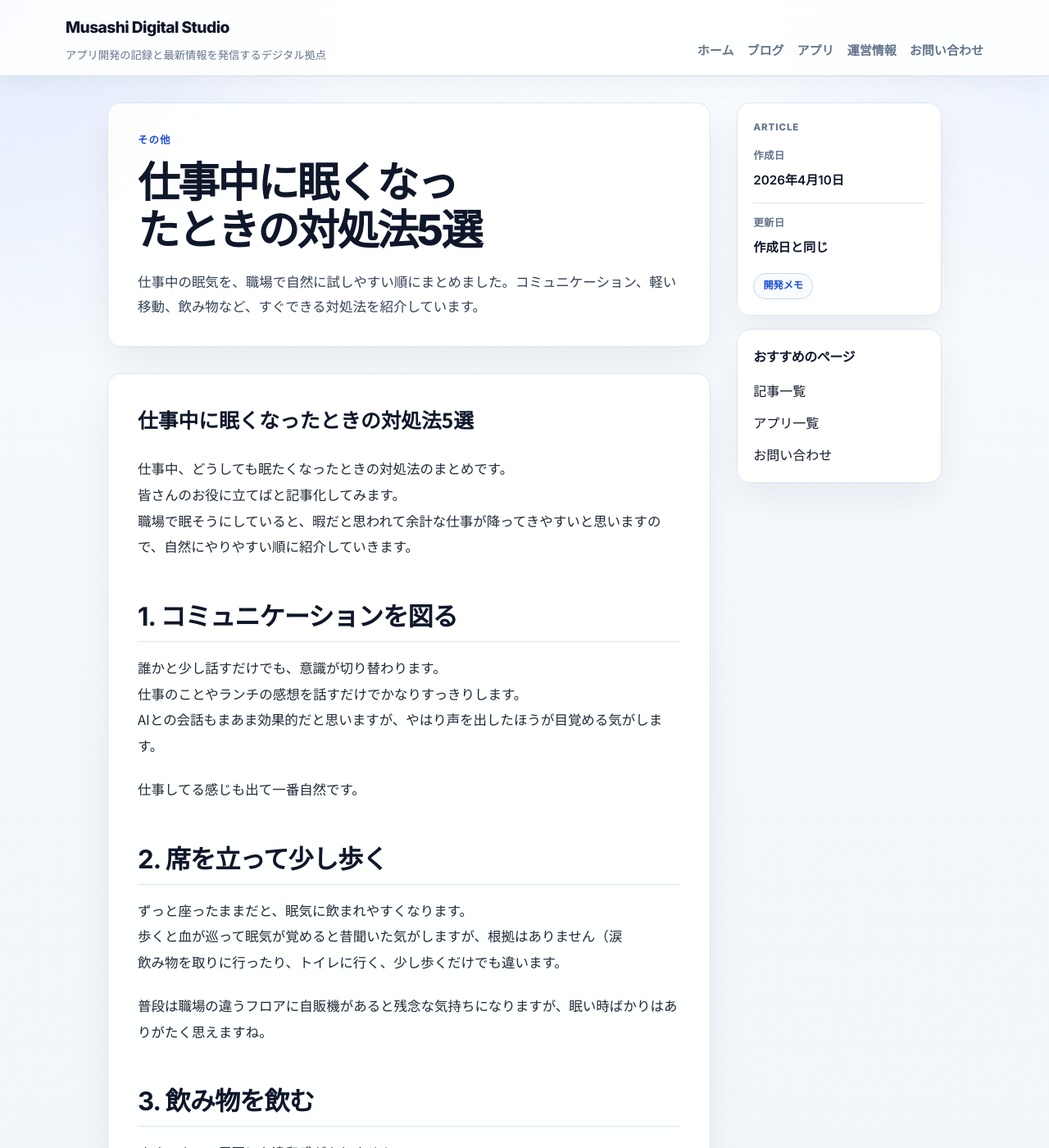
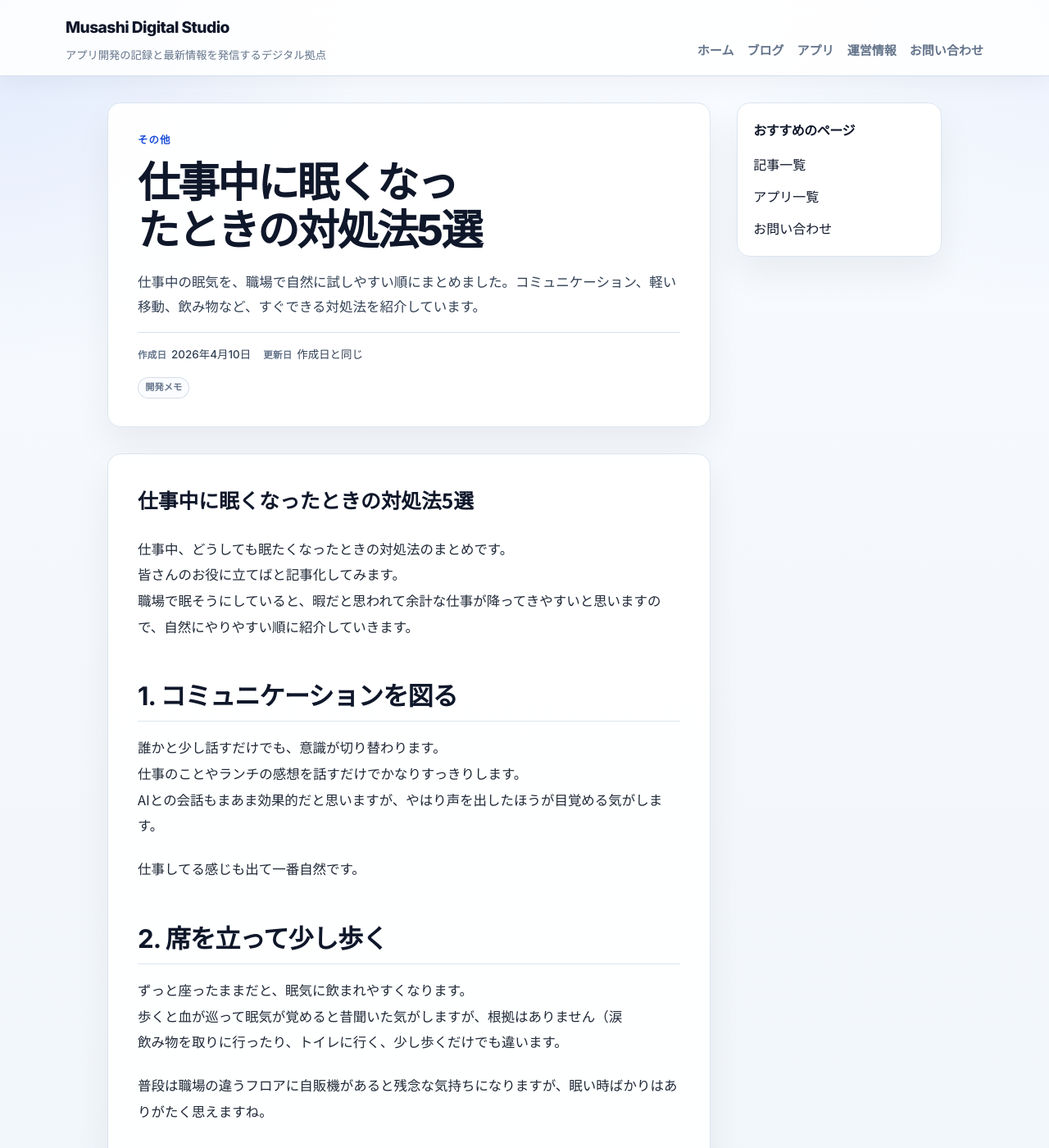
Before and after one commit to yasuhiro-toyoda/yasuhiro-toyoda.github.io, a Jekyll site: the page built from _posts/2026/04/2026-04-10-仕事中に眠くなったときの対処法6選法.md, in a window 1280 px wide and 1400 px high. Shown: the whole window at 82% size. Built offline with Jekyll 4.4.1, drawn with Linux system fonts in a browser that asks for light colours.

Commit message:
Update blog post layout

```diff
--- a/_layouts/post.html
+++ b/_layouts/post.html
@@ -14,11 +14,7 @@ layout: default
       {% if page.excerpt %}
         <p class="post-lead">{{ page.excerpt }}</p>
       {% endif %}
-    </header>
-
-    <aside class="blog-post__rail" aria-label="記事情報">
-      <section class="blog-post__meta-card">
-        <p class="blog-post__rail-label">Article</p>
+      <div class="post-header__meta" role="group" aria-label="記事情報">
         <dl class="post-meta">
           <div class="post-meta__item">
             <dt class="post-meta__label">作成日</dt>
@@ -38,8 +34,10 @@ layout: default
           </div>
         </dl>
         {% include tag-list.html tags=page.tags link_to_blog=true %}
-      </section>
+      </div>
+    </header>
 
+    <aside class="blog-post__rail">
       <nav class="blog-post__footer" aria-label="おすすめのページ">
         <h2>おすすめのページ</h2>
         <ul class="blog-post__footer-links">
--- a/assets/css/site.css
+++ b/assets/css/site.css
@@ -201,7 +201,6 @@ h6 {
 .info-card,
 .post-footer-card,
 .tag-filter-card,
-.blog-post__meta-card,
 .blog-post__footer,
 .post-header,
 .post-body {
@@ -787,39 +786,32 @@ h6 {
   line-height: 1.86;
 }
 
-.blog-post__meta-card,
 .blog-post__footer {
   padding: 1.2rem;
 }
 
-.blog-post__rail-label {
-  margin: 0 0 0.85rem;
-  color: var(--muted);
-  font-family: var(--ui-font);
-  font-size: 0.72rem;
-  font-weight: 800;
-  letter-spacing: 0.08em;
-  text-transform: uppercase;
+.post-header__meta {
+  display: grid;
+  gap: 0.68rem;
+  margin-top: 1rem;
+  padding-top: 0.9rem;
+  border-top: 1px solid rgba(202, 216, 231, 0.75);
 }
 
 .post-meta {
-  display: grid;
-  gap: 0.85rem;
+  display: flex;
+  flex-wrap: wrap;
+  align-items: center;
+  gap: 0.45rem 0.95rem;
   margin: 0;
   padding: 0;
 }
 
 .post-meta__item {
-  display: grid;
-  gap: 0.25rem;
-  margin: 0;
-  padding-top: 0.85rem;
-  border-top: 1px solid var(--line);
-}
-
-.post-meta__item:first-child {
-  padding-top: 0;
-  border-top: none;
+  display: inline-flex;
+  align-items: baseline;
+  gap: 0.36rem;
+  margin: 0;
 }
 
 .post-meta__label,
@@ -829,20 +821,38 @@ h6 {
 
 .post-meta__label {
   font-family: var(--ui-font);
-  font-size: 0.78rem;
-  font-weight: 700;
-  letter-spacing: 0.03em;
+  font-size: 0.72rem;
+  font-weight: 600;
+  letter-spacing: 0.02em;
 }
 
 .post-meta__value {
-  color: var(--heading);
-  font-family: var(--ui-font);
-  font-size: 0.95rem;
+  color: var(--text-soft);
+  font-family: var(--ui-font);
+  font-size: 0.84rem;
+  font-weight: 500;
+}
+
+.post-header__meta .tag-list {
+  gap: 0.38rem;
+  margin: 0;
+}
+
+.post-header__meta .tag-pill {
+  min-height: 1.65rem;
+  padding: 0.22rem 0.52rem;
+  border-color: rgba(148, 163, 184, 0.34);
+  background: rgba(248, 251, 255, 0.68);
+  color: var(--muted);
+  font-size: 0.7rem;
   font-weight: 600;
 }
 
-.blog-post__meta-card .tag-list {
-  margin-top: 1rem;
+.post-header__meta .tag-pill:hover {
+  transform: none;
+  border-color: rgba(var(--accent-rgb), 0.22);
+  background: rgba(var(--accent-rgb), 0.06);
+  color: var(--accent-strong);
 }
 
 .blog-post__footer h2 {
@@ -1362,8 +1372,8 @@ h6 {
     grid-template-columns: 1fr;
     grid-template-areas:
       "header"
-      "rail"
-      "body";
+      "body"
+      "rail";
     gap: 1rem;
   }
 
@@ -1413,7 +1423,6 @@ h6 {
   .category-card,
   .info-card,
   .tag-filter-card,
-  .blog-post__meta-card,
   .blog-post__footer,
   .post-header,
   .post-body {
@@ -1501,6 +1510,10 @@ h6 {
   .blog-post__footer-links {
     gap: 0.55rem;
   }
+
+  .blog-post__rail {
+    display: none;
+  }
 }
 
 @media (max-width: 640px) {
```
Also changed, not shown: _posts/2026/04/2026-04-01-このブログで発信していくこと.md (renamed from _posts/2026-04-01-このブログで発信していくこと.md), _posts/2026/04/2026-04-02-MacなしでできるiOSアプリ開発.md (renamed from _posts/2026-04-02-MacなしでできるiOSアプリ開発.md), _posts/2026/04/2026-04-05-よく使うgitコマンドまとめ.md (renamed from _posts/2026-04-05-よく使うgitコマンドまとめ.md), _posts/2026/04/2026-04-06-Gitの命名法則とコマンド備忘録.md (renamed from _posts/2026-04-06-Gitの命名法則とコマンド備忘録.md), _posts/2026/04/2026-04-10-仕事中に眠くなったときの対処法6選法.md (renamed from _posts/2026-04-10-仕事中に眠くなったときの対処法6選法.md), _posts/2026/04/2026-04-16-GitHub Actionsを使った無料スクレイピング術.md (renamed from _posts/2026-04-16-GitHub Actionsを使った無料スクレイピング術.md), _posts/2026/04/2026-04-17-GitHub Actions の yml は何を書いているのか.md (renamed from _posts/2026-04-17-GitHub Actions の yml は何を書いているのか.md), _posts/2026/04/2026-04-20-git-installation-for-beginners.md (renamed from _posts/2026-04-20-git-installation-for-beginners.md), _posts/2026/04/2026-04-20-git-overview-for-beginners.md (renamed from _posts/2026-04-20-git-overview-for-beginners.md), _posts/2026/04/2026-04-20-gitea-installation-for-beginners.md (renamed from _posts/2026-04-20-gitea-installation-for-beginners.md), _posts/2026/04/2026-04-20-gitea-overview-for-beginners.md (renamed from _posts/2026-04-20-gitea-overview-for-beginners.md), _posts/2026/04/2026-04-20-gitea-usage-example-for-beginners.md (renamed from _posts/2026-04-20-gitea-usage-example-for-beginners.md).
